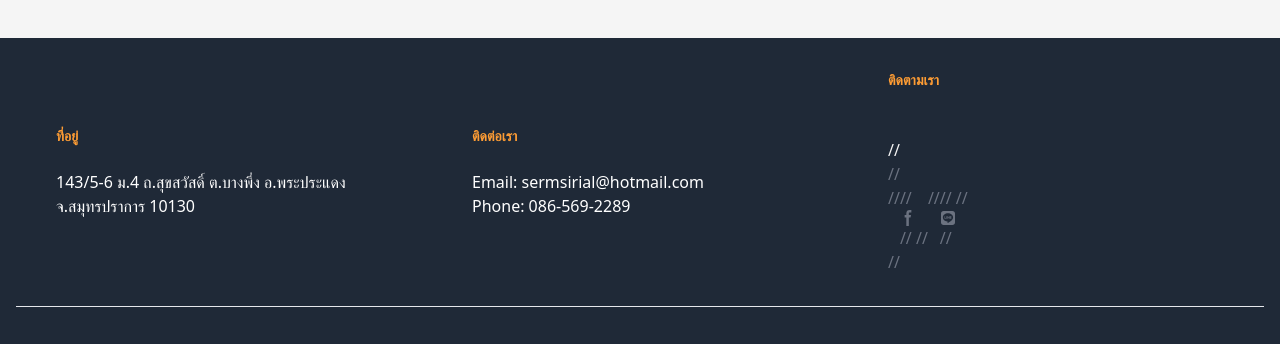
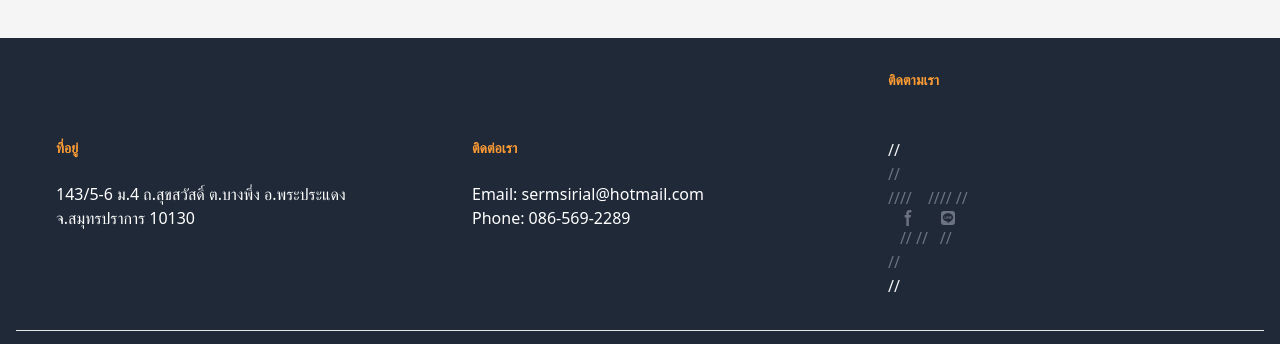
Before and after one commit to First87/ser01, a Next.js app: page / in a window 1280 px wide. Shown: the part 1461-1805 px from the top of the page. Built offline with nearby package versions, Linux system fonts and the light colour scheme.

Commit message:
Update Footer.tsx

```diff
--- a/src/pages/components/Footer.tsx
+++ b/src/pages/components/Footer.tsx
@@ -39,7 +39,7 @@ const Footer =(props:Props) => {
                    // </div>
 
                   //  </ul>
-                </div>
+                //</div>
             </div>
         </div>
         <hr className="my-6 border-gray-200 sm:mx-auto dark:border-gray-700 lg:my-8" />
```
